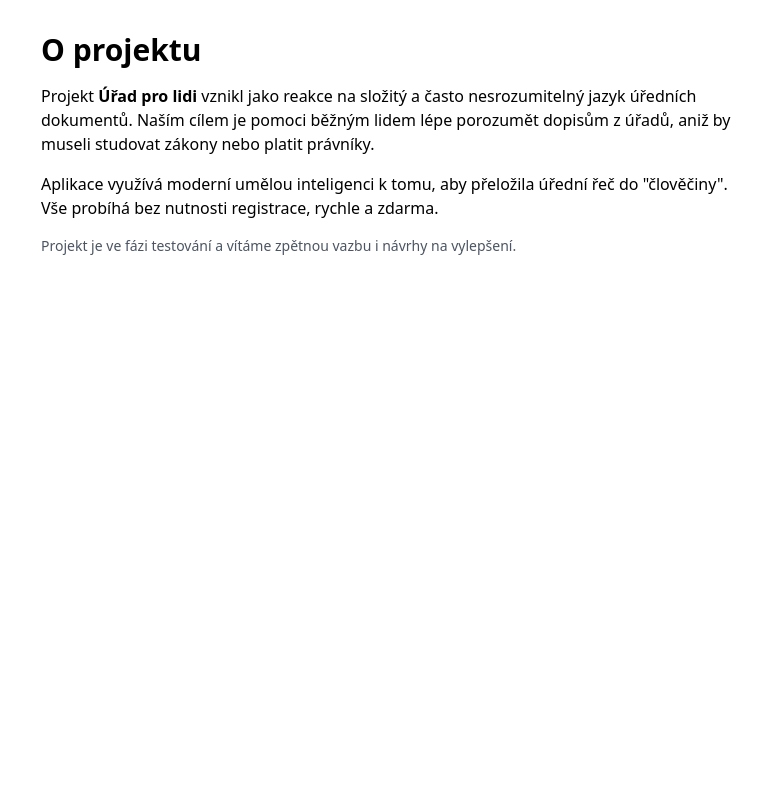
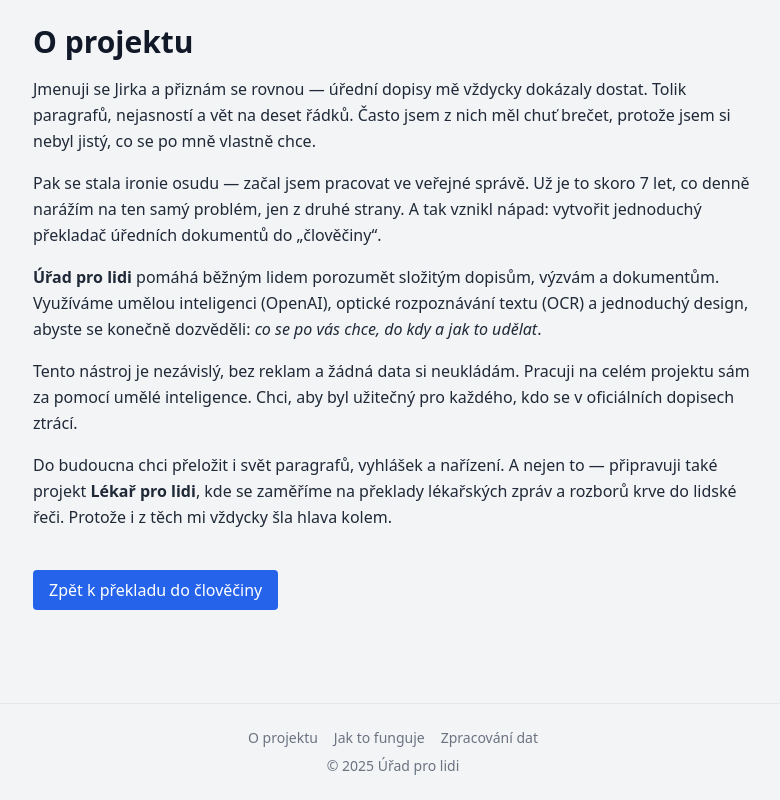
Before and after one commit to JiriTill/uradprolidi, a React (Vite) app: page /o-projektu in a window 1280 px wide. Shown: the whole page, without its empty margins (247-1027 px from the left). Built offline with nearby package versions, Linux system fonts and the light colour scheme.

Commit message:
Update about.jsx

```diff
--- a/src/pages/about.jsx
+++ b/src/pages/about.jsx
@@ -1,20 +1,48 @@
 import React from 'react';
+import { Link } from 'react-router-dom';
 
-export default function AboutPage() {
+export default function About() {
   return (
-    <div className="p-8 max-w-3xl mx-auto">
-      <h1 className="text-3xl font-bold mb-4">O projektu</h1>
-      <p className="mb-4">
-        Projekt <strong>Úřad pro lidi</strong> vznikl jako reakce na složitý a často nesrozumitelný jazyk úředních dokumentů.
-        Naším cílem je pomoci běžným lidem lépe porozumět dopisům z úřadů, aniž by museli studovat zákony nebo platit právníky.
-      </p>
-      <p className="mb-4">
-        Aplikace využívá moderní umělou inteligenci k tomu, aby přeložila úřední řeč do "člověčiny".
-        Vše probíhá bez nutnosti registrace, rychle a zdarma.
-      </p>
-      <p className="text-sm text-gray-600">
-        Projekt je ve fázi testování a vítáme zpětnou vazbu i návrhy na vylepšení.
-      </p>
+    <div className="min-h-screen bg-gray-100 flex flex-col justify-between">
+      <main className="p-6 max-w-3xl mx-auto">
+        <h1 className="text-3xl font-bold mb-4 text-gray-900">O projektu</h1>
+
+        <p className="mb-4 text-gray-800 leading-relaxed">
+          Jmenuji se Jirka a přiznám se rovnou — úřední dopisy mě vždycky dokázaly dostat. Tolik paragrafů, nejasností a vět na deset řádků. Často jsem z nich měl chuť brečet, protože jsem si nebyl jistý, co se po mně vlastně chce.
+        </p>
+
+        <p className="mb-4 text-gray-800 leading-relaxed">
+          Pak se stala ironie osudu — začal jsem pracovat ve veřejné správě. Už je to skoro 7 let, co denně narážím na ten samý problém, jen z druhé strany. A tak vznikl nápad: vytvořit jednoduchý překladač úředních dokumentů do „člověčiny“.
+        </p>
+
+        <p className="mb-4 text-gray-800 leading-relaxed">
+          <strong>Úřad pro lidi</strong> pomáhá běžným lidem porozumět složitým dopisům, výzvám a dokumentům. Využíváme umělou inteligenci (OpenAI), optické rozpoznávání textu (OCR) a jednoduchý design, abyste se konečně dozvěděli: <em>co se po vás chce, do kdy a jak to udělat</em>.
+        </p>
+
+        <p className="mb-4 text-gray-800 leading-relaxed">
+          Tento nástroj je nezávislý, bez reklam a žádná data si neukládám. Pracuji na celém projektu sám za pomocí umělé inteligence. Chci, aby byl užitečný pro každého, kdo se v oficiálních dopisech ztrácí.
+        </p>
+
+        <p className="mb-4 text-gray-800 leading-relaxed">
+          Do budoucna chci přeložit i svět paragrafů, vyhlášek a nařízení. A nejen to — připravuji také projekt <strong>Lékař pro lidi</strong>, kde se zaměříme na překlady lékařských zpráv a rozborů krve do lidské řeči. Protože i z těch mi vždycky šla hlava kolem.
+        </p>
+
+        <Link
+          to="/"
+          className="inline-block mt-6 px-4 py-2 bg-blue-600 text-white rounded hover:bg-blue-700 transition"
+        >
+          Zpět k překladu do člověčiny
+        </Link>
+      </main>
+
+      <footer className="text-center text-sm text-gray-500 py-6 border-t mt-8">
+        <div className="space-x-4">
+          <Link to="/o-projektu" className="hover:underline">O projektu</Link>
+          <Link to="/jak-to-funguje" className="hover:underline">Jak to funguje</Link>
+          <Link to="/gdpr" className="hover:underline">Zpracování dat</Link>
+        </div>
+        <p className="mt-2">&copy; {new Date().getFullYear()} Úřad pro lidi</p>
+      </footer>
     </div>
   );
 }
```
